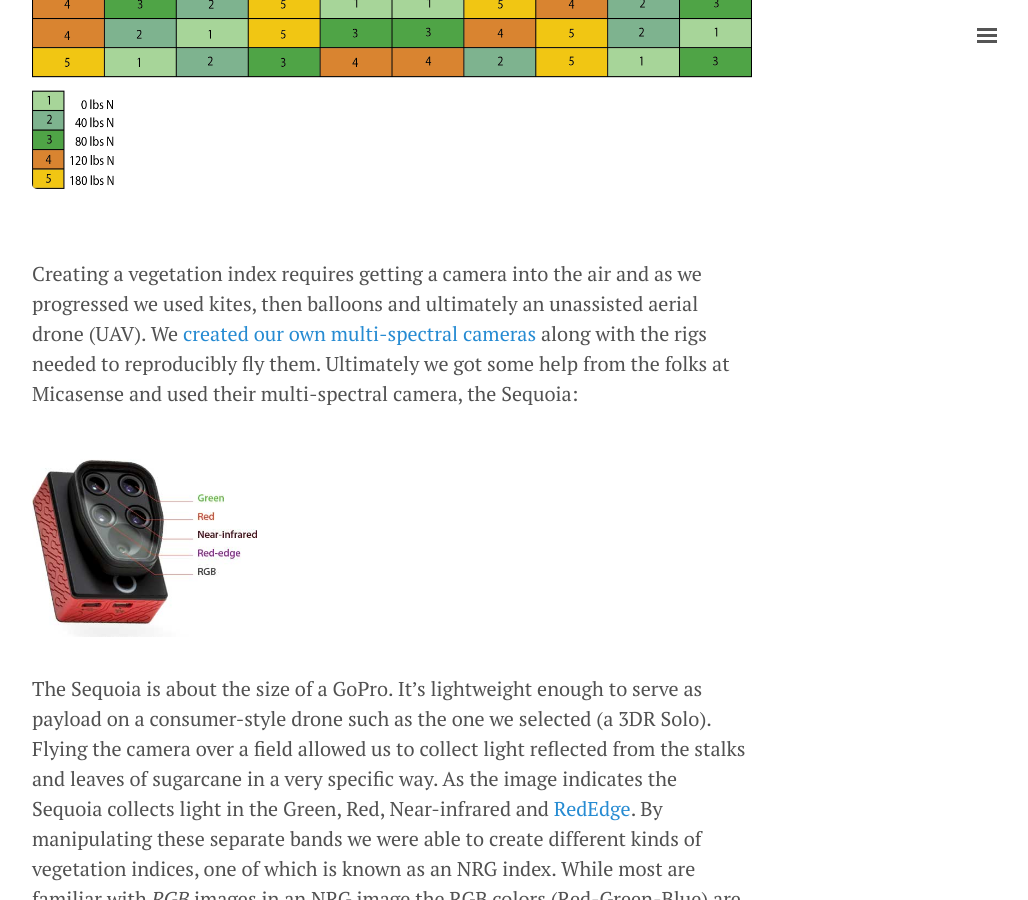
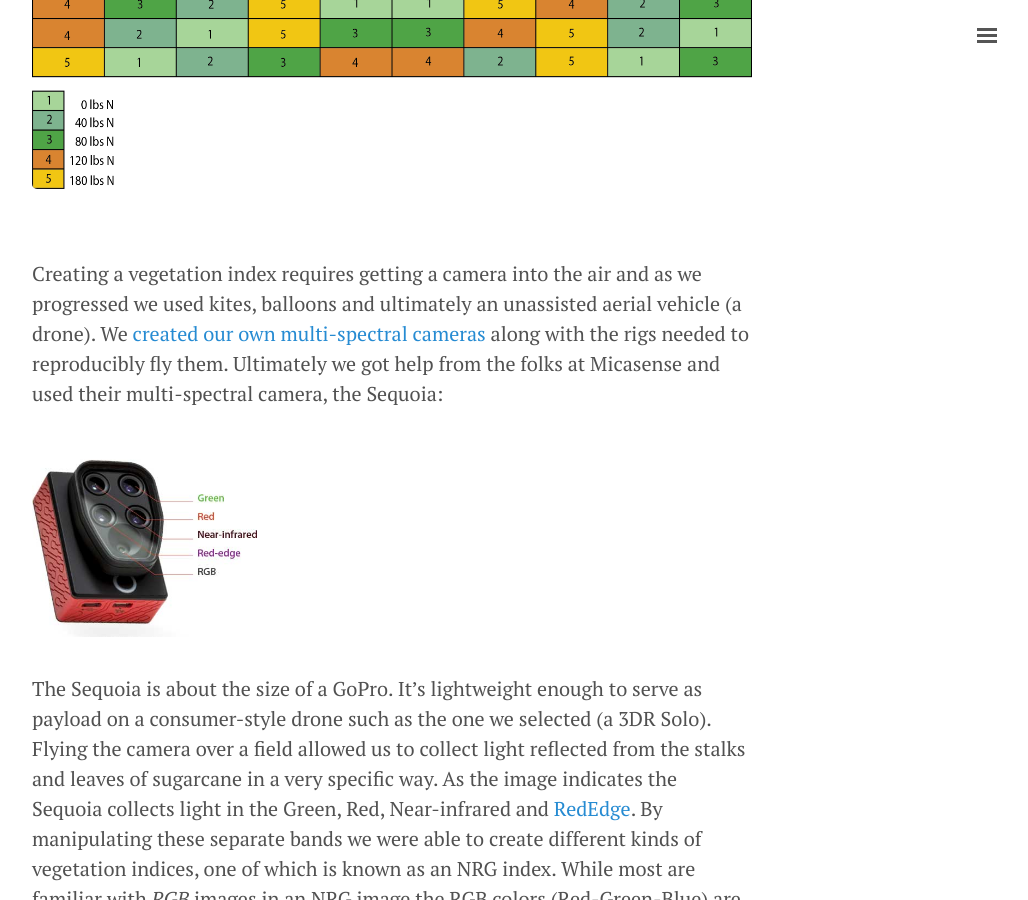
Before and after one commit to geraldmc/geraldmc.github.io, a Jekyll site: the page built from _posts/2019-04-23-predicting-yield-1.md, in a window 1280 px wide and 900 px high, scrolled down 1937 px. Shown: the whole window, without its empty margins (248-1276 px from the left). Built offline with Jekyll 4.4.1, drawn with Linux system fonts in a browser that asks for light colours.

```diff
--- a/_posts/2019-04-23-predicting-yield-1.md
+++ b/_posts/2019-04-23-predicting-yield-1.md
@@ -32,7 +32,7 @@ As indicated below five levels of nitrogen fertilization (0, 40, 80, 120 and 180
 ![Treatments]({{ site.url }}/assets/treatment-grid.png){:height="200px" width="850px"}
 <br />
 
-Creating a vegetation index requires getting a camera into the air and as we progressed we used kites, then balloons and ultimately an unassisted aerial drone (UAV). We [created our own multi-spectral cameras](https://publiclab.org/wiki/near-infrared-camera) along with the rigs needed to reproducibly fly them. Ultimately we got some help from the folks at Micasense and used their multi-spectral camera, the Sequoia:
+Creating a vegetation index requires getting a camera into the air and as we progressed we used kites, balloons and ultimately an unassisted aerial vehicle (a drone). We [created our own multi-spectral cameras](https://publiclab.org/wiki/near-infrared-camera) along with the rigs needed to reproducibly fly them. Ultimately we got help from the folks at Micasense and used their multi-spectral camera, the Sequoia:
 
 ![NGR Highlight]({{ site.url }}/assets/parrot-sequoia-camera.png){:height="225px" width="225px"}
 
```
